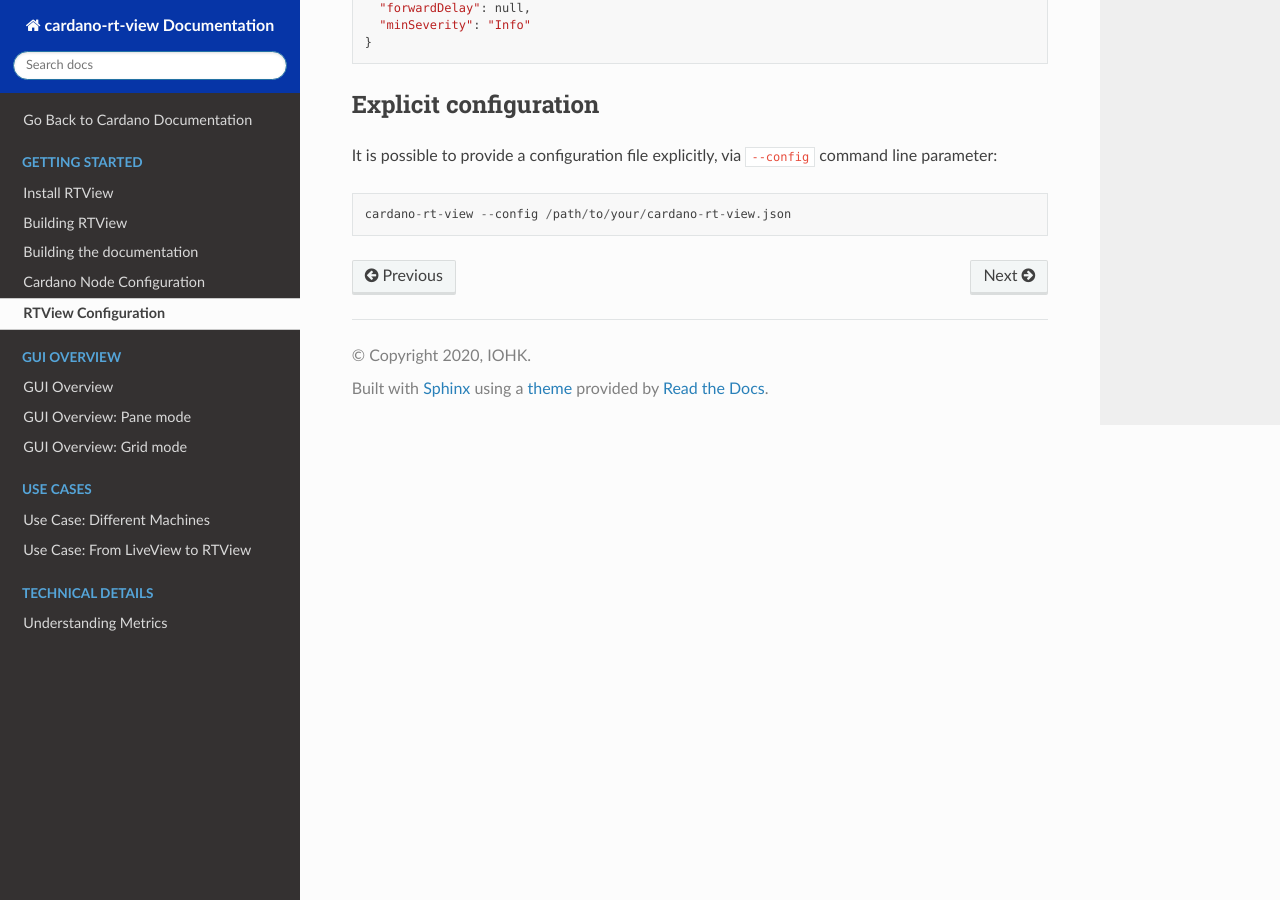
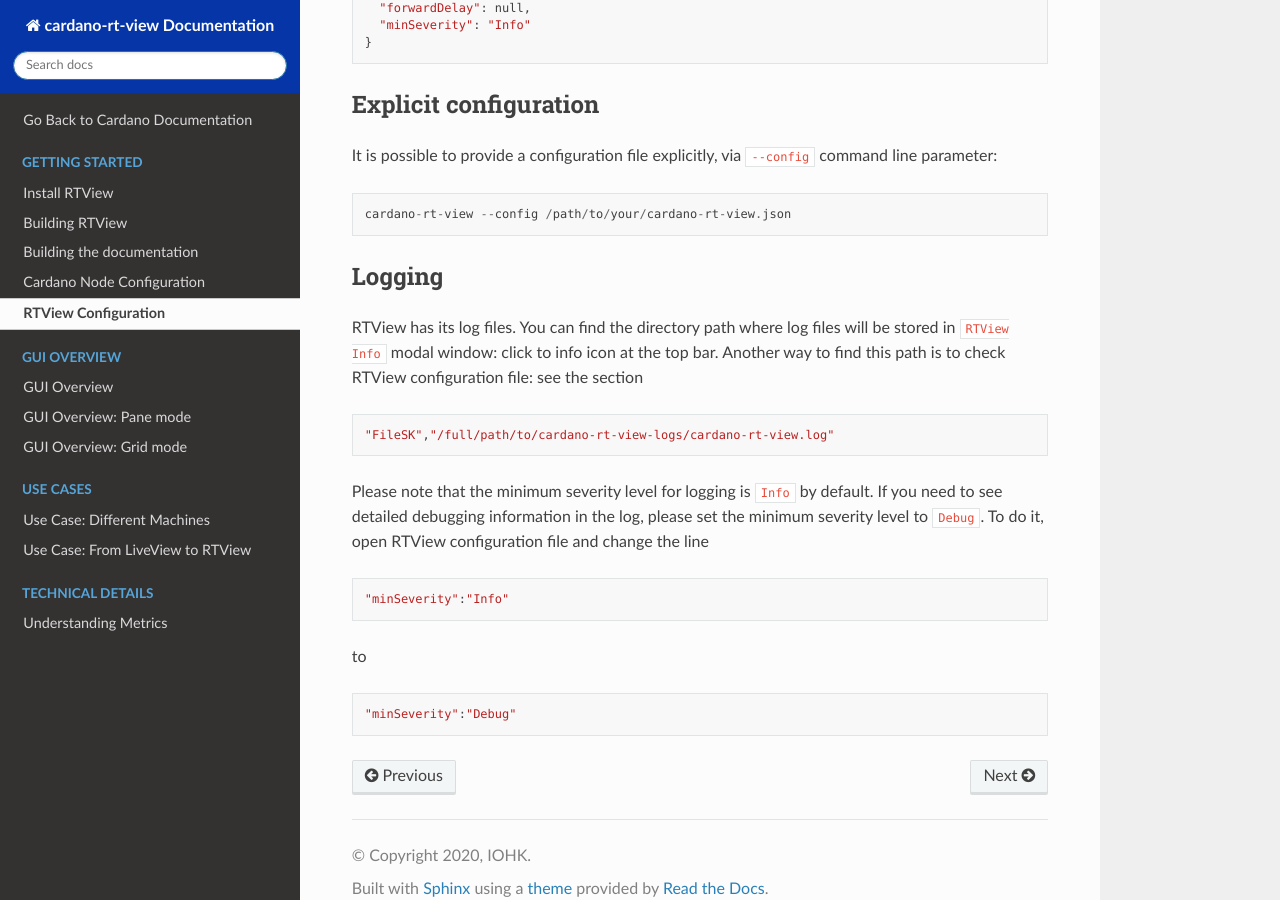
Before and after one commit to input-output-hk/cardano-rt-view, a Sphinx documentation site: the page built from doc/getting-started/rt-view-configuration.md, in a window 1280 px wide and 900 px high, scrolled down 1900 px. Built offline with Sphinx 7.4.7 and the Read the Docs theme 2.0.0, drawn with Linux system fonts in a browser that asks for light colours.

Commit message:
CAD-2379: add RTView logging feature.

````diff
--- a/doc/getting-started/rt-view-configuration.md
+++ b/doc/getting-started/rt-view-configuration.md
@@ -104,3 +104,23 @@
 ```
 cardano-rt-view --config /path/to/your/cardano-rt-view.json
 ```
+
+## Logging
+
+RTView has its log files. You can find the directory path where log files will be stored in `RTView Info` modal window: click to info icon at the top bar. Another way to find this path is to check RTView configuration file: see the section
+
+```
+"FileSK","/full/path/to/cardano-rt-view-logs/cardano-rt-view.log"
+```
+
+Please note that the minimum severity level for logging is `Info` by default. If you need to see detailed debugging information in the log, please set the minimum severity level to `Debug`. To do it, open RTView configuration file and change the line
+
+```
+"minSeverity":"Info"
+```
+
+to
+
+```
+"minSeverity":"Debug"
+```
````
Also changed, not shown: 8 other files.
